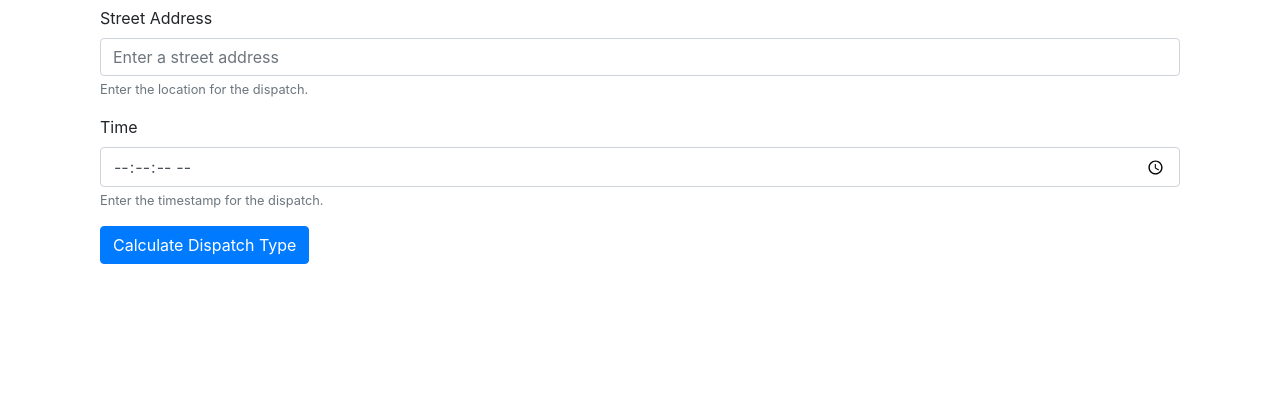
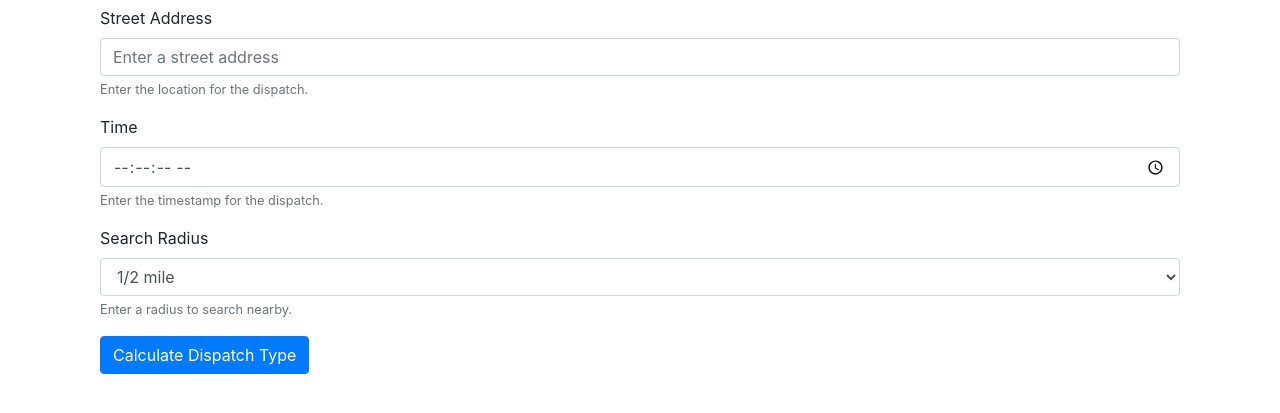
Before and after one commit to mattgd/SFPD-Dispatch, a Django app: page / in a window 1280 px wide. Shown: the part 356-769 px from the top of the page. Run offline with Django 3.2, Linux system fonts and the light colour scheme; data that the repository does not hold is empty; parts of the project's set-up code (start-up, migrations or seed data) failed here and were passed over; some libraries are stand-ins or nearby versions.

Commit message:
Add radius selection for nearby dispatches.

```diff
--- a/dispatch/api/views.py
+++ b/dispatch/api/views.py
@@ -20,9 +20,9 @@ class NearbyView(View):
 
             if location:
                 # Get radius from parameters, or set
-                # to 1 mile (1609.34 km) by default
-                radius = request.POST.get("radius", 1609.34)
-                limit = request.POST.get("limit", 50)
+                # to 1 mile (1609.34 m) by default
+                radius = float(request.POST.get("radius", 1.0)) * 1609.34
+                #limit = request.POST.get("limit", 50)
 
                 source_location = geos.fromstr('POINT({0} {1})'.format(location.longitude, location.latitude))
                 desired_radius = {'m': radius}
--- a/dispatch/metrics/templates/metrics.html
+++ b/dispatch/metrics/templates/metrics.html
@@ -23,14 +23,26 @@
                 </div>
                 <div class="form-group">
                     <label for="timestamp">Time</label>
-                    <div class="input-append">
-                        <input name="time" class="form-control" aria-describedby="timestampHelp" type="time" step="1"></input>
-                    </div>
+                    <input name="time" class="form-control" aria-describedby="timestampHelp" type="time" step="1"></input>
                     <small id="timestampHelp" class="form-text text-muted">Enter the timestamp for the dispatch.</small>
+                </div>
+                <div class="form-group">
+                    <label for="radius">Search Radius</label>
+                    <select name="radius" class="form-control" aria-describedby="radiusHelp">
+                        <option value="0.25">1/4 mile</option>
+                        <option value="0.5" selected>1/2 mile</option>
+                        <option value="0.75">3/4 mile</option>
+                        <option value="1">1 mile</option>
+                        <option value="1.5">1.5 miles</option>
+                        <option value="2">2 miles</option>
+                    </select>
+                    <small id="radiusHelp" class="form-text text-muted">Enter a radius to search nearby.</small>
                 </div>
                 <button type="submit" class="btn btn-primary">Calculate Dispatch Type</button>
                 {% csrf_token %}
             </form>
+
+            <div id="nearbyResults"></div>
         </div>
     </div>
 </div>
@@ -63,10 +75,12 @@ $("#dispatchTypeForm").submit(function(e) {
 });
 
 function getNearbyCalls(data) {
-    data = {
-
-    }
-    var ctx = $("#unitTypeDistrib");
+    data = data.data;
+    var results = $("#nearbyResults");
+    var nearbyData = '<p>Most likely dispatch required: <b>' +
+        data.unit_type_match + '</b> with <i>' + data.unit_type_match_count +
+        '</i> matching incidents.</p>';
+    results.html(nearbyData);
 }
 </script>
 {% endblock %}
```
